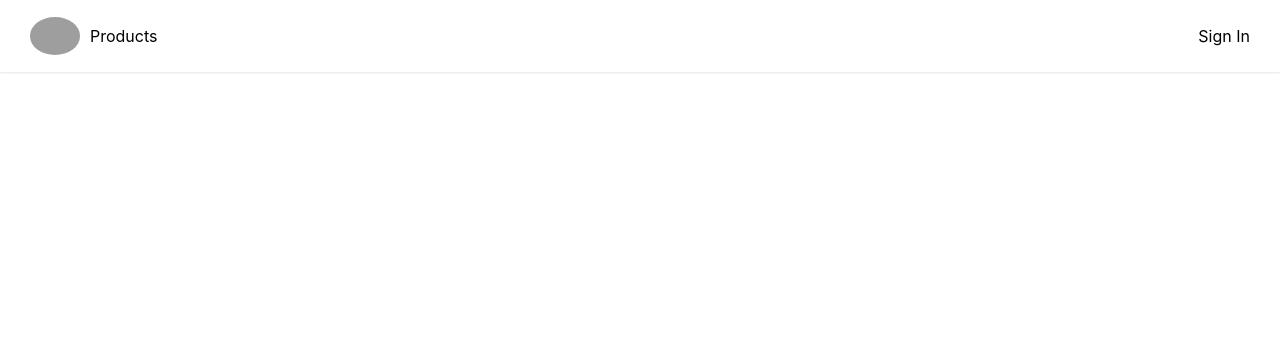
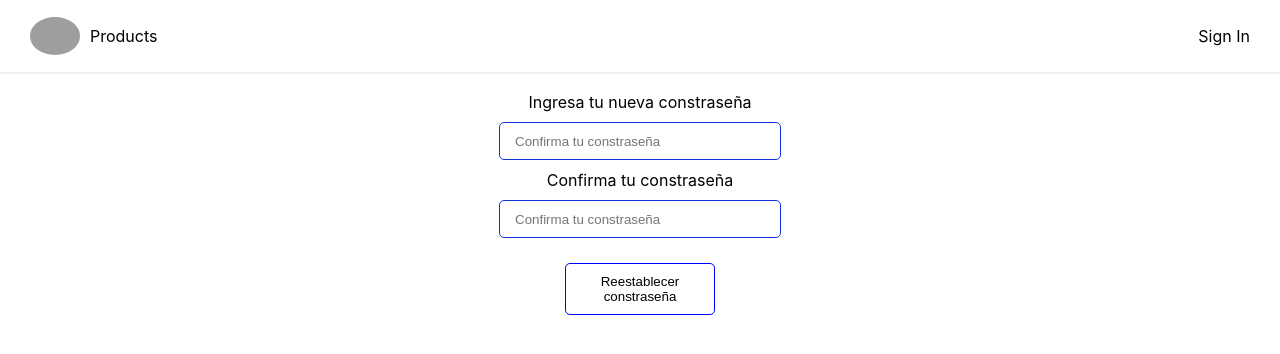
Before and after one commit to carosalazar28/MJV-client, a React (Create React App) app: page /password-reset/1 in a window 1280 px wide. Shown: the top 354 px of the page. Built offline with nearby package versions, Linux system fonts and the light colour scheme; grey boxes are pictures that could not be loaded.

Commit message:
connect api for recovery

```diff
--- a/src/App.js
+++ b/src/App.js
@@ -33,7 +33,11 @@ function App() {
         <Switch>
           <Route exact path="/" component={SignIn} />
           <Route exact path="/password-recovery" component={PasswordRecovery} />
-          <Route exact path="/password-reset" component={PasswordReset} />
+          <Route
+            exact
+            path="/password-reset/:token"
+            component={PasswordReset}
+          />
           <Route exact path="/sign-up" component={SignUp} />
           <Route exact path="/products" component={Products} />
           <PrivateRoute exact path="/profile" component={Profile} />
--- a/src/components/PasswordRecovery.jsx
+++ b/src/components/PasswordRecovery.jsx
@@ -1,20 +1,9 @@
-import {
-  FormContainer,
-  InputForm,
-  ButtonSend,
-  Errors,
-} from './styled/FormStyles';
+import { FormContainer, InputForm, ButtonSend } from './styled/FormStyles';
 
-function PasswordRecoveryForm({
-  errorsRecovery,
-  email,
-  handleSubmit,
-  handleChange,
-}) {
+function PasswordRecoveryForm({ email, handleSubmit, handleChange }) {
   return (
     <div>
       <FormContainer onSubmit={handleSubmit} id="recoveryPass">
-        <Errors>{errorsRecovery}</Errors>
         <label htmlFor="email">Ingresa tu correo electronico</label>
         <InputForm
           id="email"
--- a/src/pages/PasswordRecovery.jsx
+++ b/src/pages/PasswordRecovery.jsx
@@ -6,8 +6,7 @@ import PasswordRecoveryForm from '../components/PasswordRecovery';
 
 function PasswordRecovery() {
   const [email, setEmail] = useState('');
-  const [errorsRecovery, setErrorsRecovery] = useState(null);
-  const { enqueueSnackbar, closeSnackbar } = useSnackbar();
+  const { enqueueSnackbar } = useSnackbar();
 
   const handleChange = (e) => {
     const { value } = e.target;
@@ -20,17 +19,16 @@ function PasswordRecovery() {
       await axios({
         method: 'POST',
         baseURL: process.env.REACT_APP_SERVER_URL,
-        url: '/email/recovery-pass',
+        url: '/users/password-recovery',
         data: { email },
       });
       enqueueSnackbar(
         'Te hemos enviado un correo de recuperacion de contraseña, por favor revisa tu correo',
         {
-          variant: 'success',
+          variant: 'info',
         }
       );
     } catch (error) {
-      setErrorsRecovery(error);
       enqueueSnackbar('El email no existe', {
         variant: 'error',
       });
@@ -39,7 +37,6 @@ function PasswordRecovery() {
 
   return (
     <PasswordRecoveryForm
-      errorsRecovery={errorsRecovery}
       email={email}
       handleChange={handleChange}
       handleSubmit={handleSubmit}
--- a/src/pages/PasswordReset.jsx
+++ b/src/pages/PasswordReset.jsx
@@ -12,7 +12,7 @@ function PasswordRecoveryReset() {
   const [password, setPassword] = useState('');
   const [newPassword, setPasswordConfirm] = useState('');
   const [message, setMessage] = useState('');
-  const { enqueueSnackbar, closeSnackbar } = useSnackbar();
+  const { enqueueSnackbar } = useSnackbar();
 
   const handleChange = (e) => {
     const { name, value } = e.target;
@@ -35,7 +35,7 @@ function PasswordRecoveryReset() {
         await axios({
           method: 'PUT',
           baseURL: process.env.REACT_APP_SERVER_URL,
-          url: '/email/recovery-reset',
+          url: '/users/password-reset',
           data: { newPassword },
           headers: {
             Authorization: `Bearer ${token}`,
@@ -44,7 +44,7 @@ function PasswordRecoveryReset() {
         enqueueSnackbar('Contraseña reestablecida correcamente!', {
           variant: 'success',
         });
-        history.push('/sign-in');
+        history.push('/');
       } catch (error) {
         setMessage(error);
         enqueueSnackbar('No se logro reestablecer la constraseña', {
```
